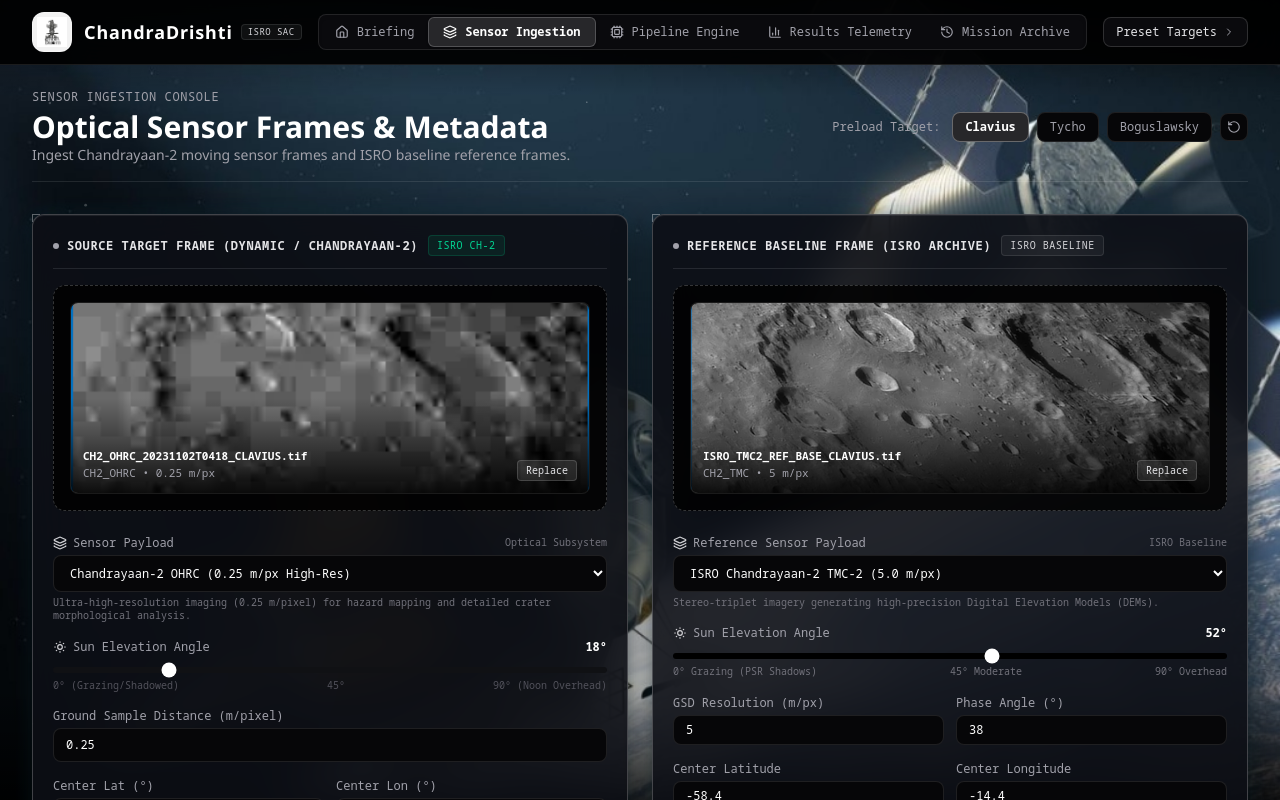
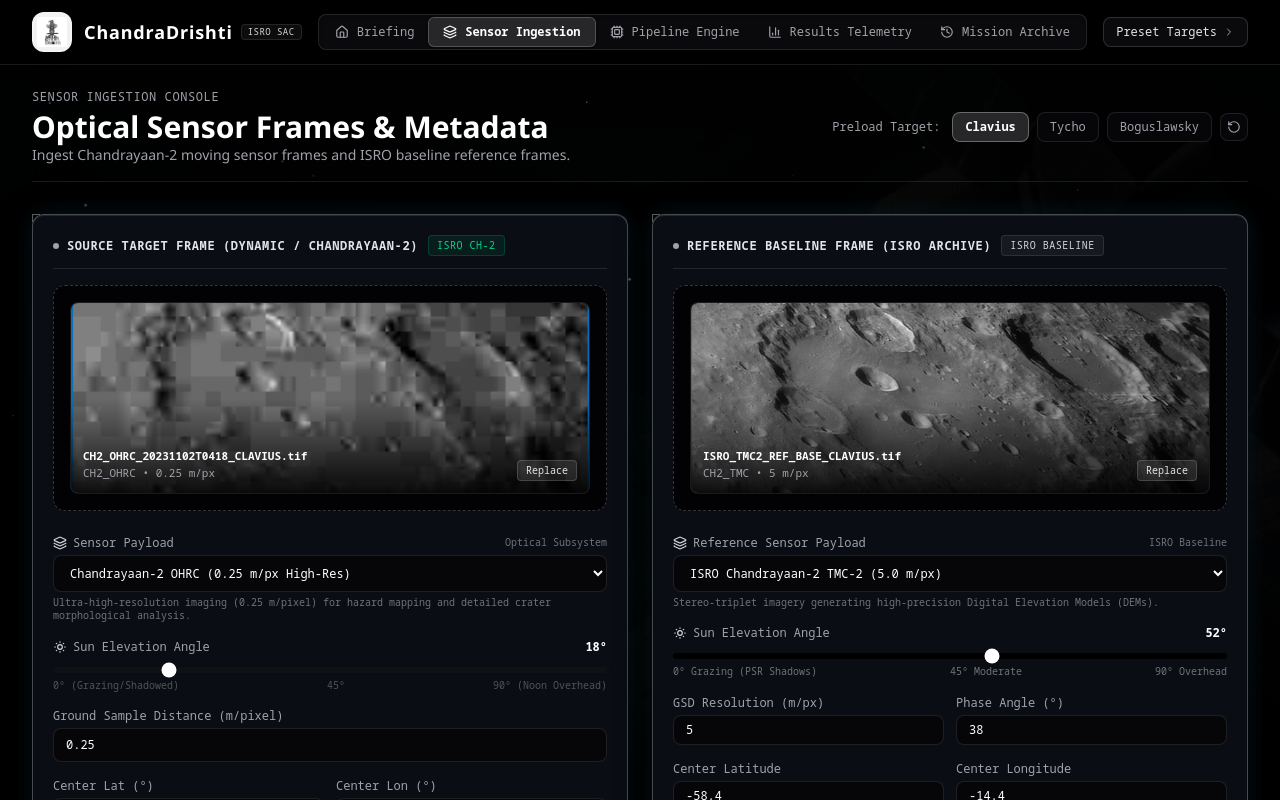
Before and after one commit to devgairola910/lunar-image-registration, a React (Vite) app: page / in a window 1280 px wide. Both pictures are taken after a click on the button "Launch Registration Workflow". Shown: the top 800 px of the page. Built offline with nearby package versions, Linux system fonts and the light colour scheme.

Commit message:
text color changes

```diff
--- a/src/components/common/Background.tsx
+++ b/src/components/common/Background.tsx
@@ -12,20 +12,25 @@
 }) => {
   return (
     <div className={`fixed inset-0 pointer-events-none z-0 overflow-hidden select-none ${className}`}>
-      {/* Authentic High-Visibility Spacecraft Background Image */}
+      {/* Authentic High-Visibility Spacecraft Background Image with dimming */}
       <div
         className="absolute inset-0 bg-cover bg-center bg-no-repeat transition-all duration-300"
         style={{
           backgroundImage: 'url(/spacecraft_background.jpg)',
-          opacity: Math.min(Math.max(opacity, 0), 1),
+          opacity: Math.min(Math.max(opacity, 0), 1) * 0.35,
           backgroundPosition: 'center center',
           backgroundSize: 'cover',
         }}
       />
 
-      {/* Very subtle edge tint only at top and bottom to seamlessly integrate Header & Footer */}
-      <div className="absolute inset-x-0 top-0 h-24 bg-gradient-to-b from-black/60 to-transparent pointer-events-none" />
-      <div className="absolute inset-x-0 bottom-0 h-28 bg-gradient-to-t from-black/80 to-transparent pointer-events-none" />
+      {/* Global cosmic dark overlays ensuring maximum contrast for all text & UI controls */}
+      <div className="absolute inset-0 bg-obsidian-950/75 pointer-events-none" />
+      <div className="absolute inset-0 bg-gradient-to-b from-black/80 via-obsidian-950/50 to-black/90 pointer-events-none" />
+      <div className="absolute inset-0 bg-[radial-gradient(ellipse_at_center,_var(--tw-gradient-stops))] from-transparent via-obsidian-950/40 to-black/95 pointer-events-none" />
+
+      {/* Edge gradient blends */}
+      <div className="absolute inset-x-0 top-0 h-24 bg-gradient-to-b from-black/80 to-transparent pointer-events-none" />
+      <div className="absolute inset-x-0 bottom-0 h-28 bg-gradient-to-t from-black/90 to-transparent pointer-events-none" />
 
       {/* Dynamic Twinkling Starfield */}
       <Starfield />
--- a/src/components/views/LandingView.tsx
+++ b/src/components/views/LandingView.tsx
@@ -181,18 +181,19 @@
 
       {/* Preset Planetary Test Scenarios */}
       <section className="space-y-4">
-        <div className="flex flex-col sm:flex-row sm:items-end justify-between gap-2 border-b border-white/10 pb-3">
+        <div className="flex flex-col sm:flex-row sm:items-end justify-between gap-3 border-b border-white/10 pb-3">
           <div>
-            <div className="text-regolith-400 font-mono text-xs uppercase tracking-wider">
+            <div className="text-regolith-300 font-mono text-xs uppercase tracking-wider font-semibold">
               PLANETARY VALIDATION TARGETS
             </div>
             <h2 className="text-xl sm:text-2xl font-bold text-white font-display">
               Select a Lunar Test Scenario
             </h2>
           </div>
-          <p className="text-xs text-regolith-400 font-mono">
-            Click to preload calibrated sensor data & coordinates
-          </p>
+          <div className="inline-flex items-center space-x-2 px-3 py-1.5 rounded-lg bg-obsidian-900/90 border border-white/15 text-xs text-regolith-200 font-mono shadow-sm backdrop-blur-md">
+            <span className="w-1.5 h-1.5 rounded-full bg-emerald-400 animate-pulse"></span>
+            <span>Click to preload calibrated sensor data & coordinates</span>
+          </div>
         </div>
 
         <div className="grid grid-cols-1 md:grid-cols-3 gap-5">
@@ -203,12 +204,12 @@
               className="group relative cursor-pointer rounded-xl p-5 mission-card hover:mission-card-glow border border-white/10 hover:border-white/30 transition-all duration-200 flex flex-col justify-between"
             >
               <div className="space-y-3">
-                {/* Tag */}
-                <div className="flex items-center justify-between">
-                  <span className="text-[9px] font-mono px-2 py-0.5 rounded bg-white/5 text-regolith-200 border border-white/10 uppercase">
+                {/* Tag & Location Header */}
+                <div className="flex flex-col sm:flex-row sm:items-center justify-between gap-1.5">
+                  <span className="inline-flex self-start text-[9px] font-mono px-2 py-0.5 rounded bg-white/10 text-white border border-white/20 uppercase font-semibold tracking-wider whitespace-nowrap">
                     {preset.difficulty}
                   </span>
-                  <span className="text-[10px] font-mono text-regolith-400">
+                  <span className="text-[10px] font-mono text-regolith-300 bg-obsidian-950/70 px-2 py-0.5 rounded border border-white/10 truncate max-w-full">
                     {preset.location}
                   </span>
                 </div>
@@ -218,29 +219,29 @@
                   {preset.title}
                 </h3>
 
-                <p className="text-xs text-regolith-400 leading-relaxed">
+                <p className="text-xs text-regolith-300 leading-relaxed">
                   {preset.description}
                 </p>
 
                 {/* Sensor Pair Info */}
                 <div className="pt-2 grid grid-cols-2 gap-2 text-[11px] font-mono">
-                  <div className="p-2 rounded bg-obsidian-900 border border-white/5">
-                    <div className="text-[9px] text-regolith-500">SOURCE SENSOR</div>
-                    <div className="text-regolith-200 font-semibold truncate">{preset.sourceMeta.sensorType}</div>
-                    <div className="text-[10px] text-regolith-400">{preset.sourceMeta.resolution} m/px • {preset.sourceMeta.sunElevation}° Sun</div>
+                  <div className="p-2.5 rounded-lg bg-obsidian-900/90 border border-white/10">
+                    <div className="text-[9px] text-regolith-400 font-medium">SOURCE SENSOR</div>
+                    <div className="text-white font-semibold truncate">{preset.sourceMeta.sensorType}</div>
+                    <div className="text-[10px] text-regolith-300">{preset.sourceMeta.resolution} m/px • {preset.sourceMeta.sunElevation}° Sun</div>
                   </div>
-                  <div className="p-2 rounded bg-obsidian-900 border border-white/5">
-                    <div className="text-[9px] text-regolith-500">REFERENCE SENSOR</div>
-                    <div className="text-regolith-200 font-semibold truncate">{preset.referenceMeta.sensorType}</div>
-                    <div className="text-[10px] text-regolith-400">{preset.referenceMeta.resolution} m/px • {preset.referenceMeta.sunElevation}° Sun</div>
+                  <div className="p-2.5 rounded-lg bg-obsidian-900/90 border border-white/10">
+                    <div className="text-[9px] text-regolith-400 font-medium">REFERENCE SENSOR</div>
+                    <div className="text-white font-semibold truncate">{preset.referenceMeta.sensorType}</div>
+                    <div className="text-[10px] text-regolith-300">{preset.referenceMeta.resolution} m/px • {preset.referenceMeta.sunElevation}° Sun</div>
                   </div>
                 </div>
               </div>
 
               {/* Action link */}
-              <div className="mt-4 pt-3 border-t border-white/5 flex items-center justify-between text-xs font-mono text-regolith-400 group-hover:text-white">
-                <span>Load Ingestion Parameters</span>
-                <ArrowRight className="w-3.5 h-3.5 group-hover:translate-x-1 transition-transform" />
+              <div className="mt-4 pt-3 border-t border-white/10 flex items-center justify-between text-xs font-mono text-regolith-300 group-hover:text-white">
+                <span className="font-medium">Load Ingestion Parameters</span>
+                <ArrowRight className="w-3.5 h-3.5 group-hover:translate-x-1 transition-transform text-regolith-300 group-hover:text-white" />
               </div>
             </div>
           ))}
--- a/src/index.css
+++ b/src/index.css
@@ -38,26 +38,26 @@
 
 /* Aerospace Instrument Panel Styling */
 .mission-card {
-  background: rgba(9, 10, 15, 0.84);
+  background: rgba(8, 10, 16, 0.92);
+  backdrop-filter: blur(20px);
+  -webkit-backdrop-filter: blur(20px);
+  border: 1px solid rgba(255, 255, 255, 0.14);
+  box-shadow: 0 8px 32px -4px rgba(0, 0, 0, 0.85), inset 0 1px 0 0 rgba(255, 255, 255, 0.06);
+}
+
+.mission-card-glow {
+  background: rgba(11, 14, 22, 0.94);
+  backdrop-filter: blur(24px);
+  -webkit-backdrop-filter: blur(24px);
+  border: 1px solid rgba(255, 255, 255, 0.25);
+  box-shadow: 0 8px 36px -2px rgba(0, 0, 0, 0.92), 0 0 24px -4px rgba(56, 189, 248, 0.2), inset 0 1px 0 0 rgba(255, 255, 255, 0.1);
+}
+
+.frosted-surface {
+  background: rgba(6, 8, 12, 0.88);
   backdrop-filter: blur(16px);
   -webkit-backdrop-filter: blur(16px);
   border: 1px solid rgba(255, 255, 255, 0.12);
-  box-shadow: 0 8px 32px -4px rgba(0, 0, 0, 0.8), inset 0 1px 0 0 rgba(255, 255, 255, 0.05);
-}
-
-.mission-card-glow {
-  background: rgba(13, 15, 22, 0.90);
-  backdrop-filter: blur(20px);
-  -webkit-backdrop-filter: blur(20px);
-  border: 1px solid rgba(255, 255, 255, 0.22);
-  box-shadow: 0 8px 36px -2px rgba(0, 0, 0, 0.88), 0 0 24px -4px rgba(56, 189, 248, 0.18), inset 0 1px 0 0 rgba(255, 255, 255, 0.08);
-}
-
-.frosted-surface {
-  background: rgba(6, 7, 10, 0.78);
-  backdrop-filter: blur(14px);
-  -webkit-backdrop-filter: blur(14px);
-  border: 1px solid rgba(255, 255, 255, 0.1);
 }
 
 /* Precision HUD Reticle Corners */
```
